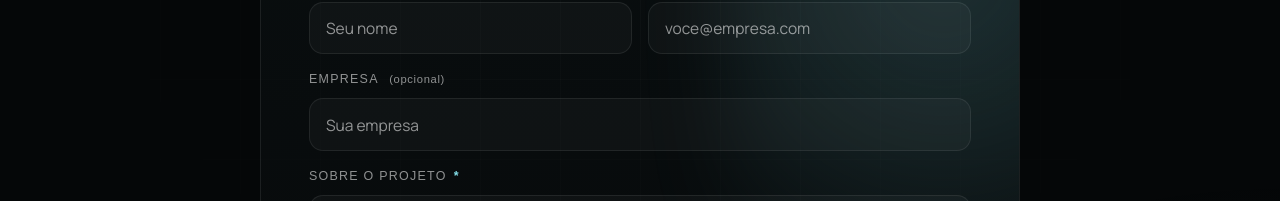
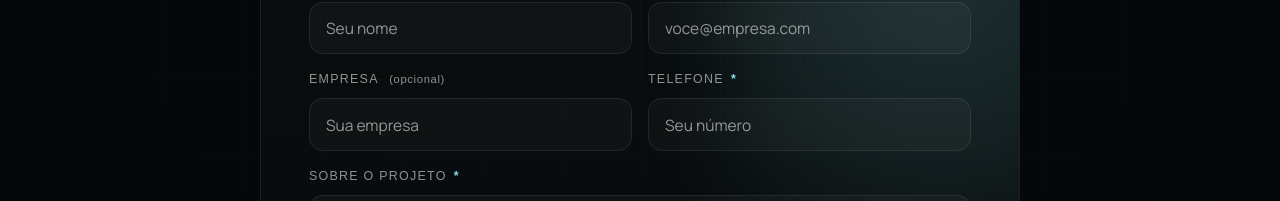
Before and after one commit to eduardocoimbramag/swn-site, a React (Vite) app: page / in a window 1280 px wide. Both pictures are taken after a click on the button 640 px from the left and 6996 px from the top of the page. Shown: the part 6997-7198 px from the top of the page. Built offline with nearby package versions, Linux system fonts and the light colour scheme; a web font is replaced by a local one.

Commit message:
formulario

```diff
--- a/src/components/Contact.jsx
+++ b/src/components/Contact.jsx
@@ -56,8 +56,32 @@ const initialData = {
   name: '',
   email: '',
   company: '',
+  phone: '',
   message: ''
 };
+
+/**
+ * Formata o telefone brasileiro como o usuário digita.
+ *  - Mantém só dígitos (máx 11)
+ *  - 0 dígitos → '' (mostra placeholder)
+ *  - 1-2 dígitos → '(XX'
+ *  - 3-6 dígitos → '(XX) XXXX'
+ *  - 7-10 dígitos → '(XX) XXXX-XXXX'  (fixo, 8 dígitos no número)
+ *  - 11 dígitos → '(XX) XXXXX-XXXX'   (celular, 9 dígitos no número)
+ */
+const formatPhone = (raw) => {
+  const digits = String(raw).replace(/\D/g, '').slice(0, 11);
+  if (!digits) return '';
+  if (digits.length <= 2) return `(${digits}`;
+  const ddd = digits.slice(0, 2);
+  const rest = digits.slice(2);
+  if (rest.length <= 4) return `(${ddd}) ${rest}`;
+  if (rest.length <= 8) return `(${ddd}) ${rest.slice(0, 4)}-${rest.slice(4)}`;
+  /* 9 dígitos no número (celular) */
+  return `(${ddd}) ${rest.slice(0, 5)}-${rest.slice(5)}`;
+};
+
+const phoneDigits = (formatted) => String(formatted).replace(/\D/g, '');
 
 const validate = (data) => {
   const errors = {};
@@ -71,6 +95,15 @@ const validate = (data) => {
     errors.email = 'Precisamos de um e-mail para responder.';
   } else if (!/^[^\s@]+@[^\s@]+\.[^\s@]+$/.test(data.email.trim())) {
     errors.email = 'Confira o formato do e-mail.';
+  }
+
+  const digits = phoneDigits(data.phone);
+  if (!digits) {
+    errors.phone = 'Informe um telefone para contato.';
+  } else if (digits.length < 10) {
+    errors.phone = 'Telefone incompleto — DDD + 8 ou 9 dígitos.';
+  } else if (digits.length > 11) {
+    errors.phone = 'Confira o número — máximo 11 dígitos.';
   }
 
   if (!data.message.trim()) {
@@ -121,7 +154,8 @@ const Contact = () => {
   const goBack = () => setStep(1);
 
   const update = (k) => (e) => {
-    const value = e.target.value;
+    const raw = e.target.value;
+    const value = k === 'phone' ? formatPhone(raw) : raw;
     setData((d) => ({ ...d, [k]: value }));
     if (touched[k]) {
       setErrors((prev) => {
@@ -129,6 +163,21 @@ const Contact = () => {
         return { ...prev, [k]: next[k] };
       });
     }
+  };
+
+  /* Phone field shows "(" as soon as it gets focus, even before typing */
+  const handlePhoneFocus = () => {
+    if (!data.phone) {
+      setData((d) => ({ ...d, phone: '(' }));
+    }
+  };
+
+  const handlePhoneBlur = () => {
+    /* If only "(" is left, clear it back to empty so placeholder reappears */
+    if (data.phone === '(') {
+      setData((d) => ({ ...d, phone: '' }));
+    }
+    handleBlur('phone')();
   };
 
   const handleBlur = (k) => () => {
@@ -141,13 +190,14 @@ const Contact = () => {
     e.preventDefault();
     const next = validate(data);
     setErrors(next);
-    setTouched({ name: true, email: true, message: true });
+    setTouched({ name: true, email: true, phone: true, message: true });
     if (Object.values(next).some(Boolean)) return;
 
     const text =
       `Olá SWN! Sou ${data.name} (${data.email})` +
       (data.company ? `, da ${data.company}` : '') +
-      `.\nTenho interesse em: ${selected?.title || 'Conversa aberta'}.\n\n${data.message}`;
+      `.\nTelefone: ${data.phone}` +
+      `\nTenho interesse em: ${selected?.title || 'Conversa aberta'}.\n\n${data.message}`;
 
     window.open(buildWhatsAppLink(text), '_blank', 'noopener');
     setSent(true);
@@ -293,6 +343,7 @@ const Contact = () => {
                   </div>
                 </div>
 
+                <div className="row">
                   <div className="field">
                     <label htmlFor="company">
                       Empresa <span className="field-optional">(opcional)</span>
@@ -304,6 +355,32 @@ const Contact = () => {
                       placeholder="Sua empresa"
                       autoComplete="organization"
                     />
+                  </div>
+                  <div className={`field ${fieldStatus('phone')}`}>
+                    <label htmlFor="phone">
+                      Telefone <span className="field-required" aria-hidden="true">*</span>
+                    </label>
+                    <input
+                      id="phone"
+                      type="tel"
+                      inputMode="numeric"
+                      value={data.phone}
+                      onChange={update('phone')}
+                      onFocus={handlePhoneFocus}
+                      onBlur={handlePhoneBlur}
+                      placeholder="Seu número"
+                      autoComplete="tel"
+                      maxLength={15}
+                      aria-required="true"
+                      aria-invalid={!!(touched.phone && errors.phone)}
+                      aria-describedby={errors.phone ? 'err-phone' : undefined}
+                    />
+                    {touched.phone && errors.phone && (
+                      <span id="err-phone" className="field-error" role="alert">
+                        {errors.phone}
+                      </span>
+                    )}
+                  </div>
                 </div>
 
                 <div className={`field ${fieldStatus('message')}`}>
```
Also changed, not shown: 3 other files (tests, documents, lock files or other folders). Lines whose indentation alone changed are shown as unchanged.
